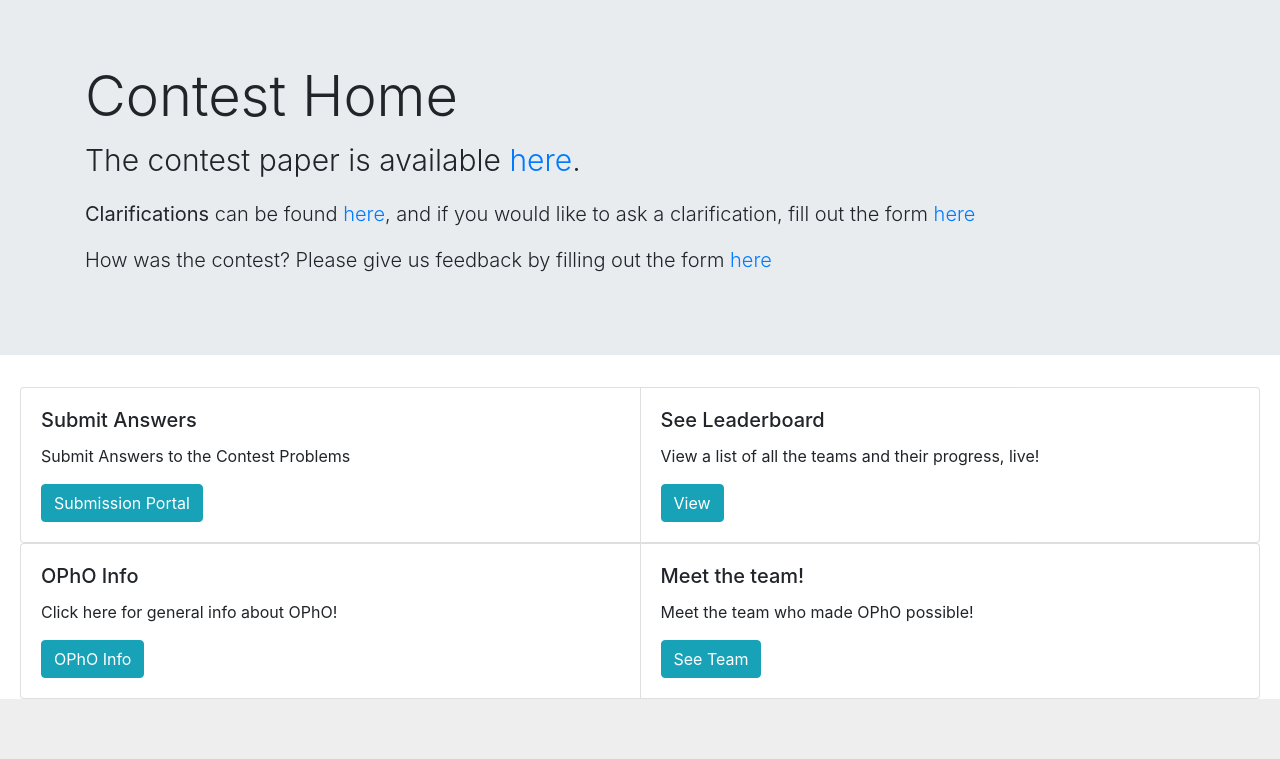
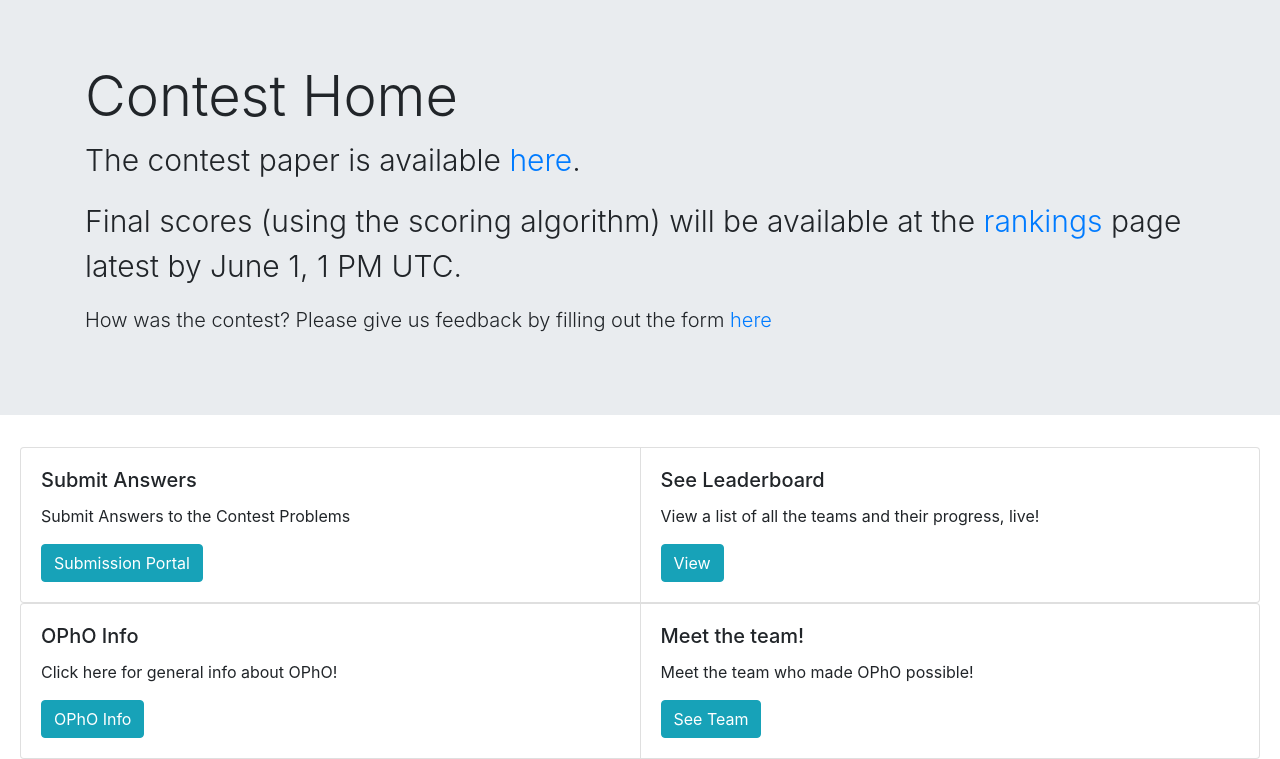
Before and after one commit to physoly/OPhO, a Python web app: template app/templates/opho/contest_home.html in a window 1280 px wide. Shown: the part 117-876 px from the top of the page. Before the commit the page ends 816 px from the top, so only its background shows below. Run offline with Jinja, Linux system fonts and the light colour scheme; the template is opened without the code that fills it, so the values that code supplies are empty; some libraries are stand-ins or nearby versions; grey boxes are pictures that could not be loaded.

Commit message:
add results notice again

```diff
--- a/app/templates/opho/contest_home.html
+++ b/app/templates/opho/contest_home.html
@@ -28,8 +28,7 @@
         <div class="container">
           <h1 class="display-4">Contest Home</h1>
           <p class="lead" style="font-size:30px">The contest paper is available <a href="/static/files/opho2020_open.pdf">here</a>.</p>
-          <p class="lead"><strong>Clarifications</strong> can be found <a href="https://docs.google.com/document/d/1smD2a3kVOedt21ex-sd_Yt2DXp7rH63xY0gC_BM6n9c/edit?usp=sharing" target="_blank">here</a>,
-             and if you would like to ask a clarification, fill out the form <a href="https://docs.google.com/forms/d/e/1FAIpQLSdj2JoNdyzyNIlovutr0C26rr4quP6JHuIpgS-HALoVBlHH8Q/viewform" target="_blank">here</a></p>
+          <p class="lead" style="font-size:30px">Final scores (using the scoring algorithm) will be available at the <a href="/rankings">rankings</a> page latest by June 1, 1 PM UTC.</p>
           <p class="lead">How was the contest? Please give us feedback by filling out the form <a href="https://forms.gle/5ziP2sHNDZHFL2wV7" target="_blank">here</a></p>
         </div>
     </div>
```
